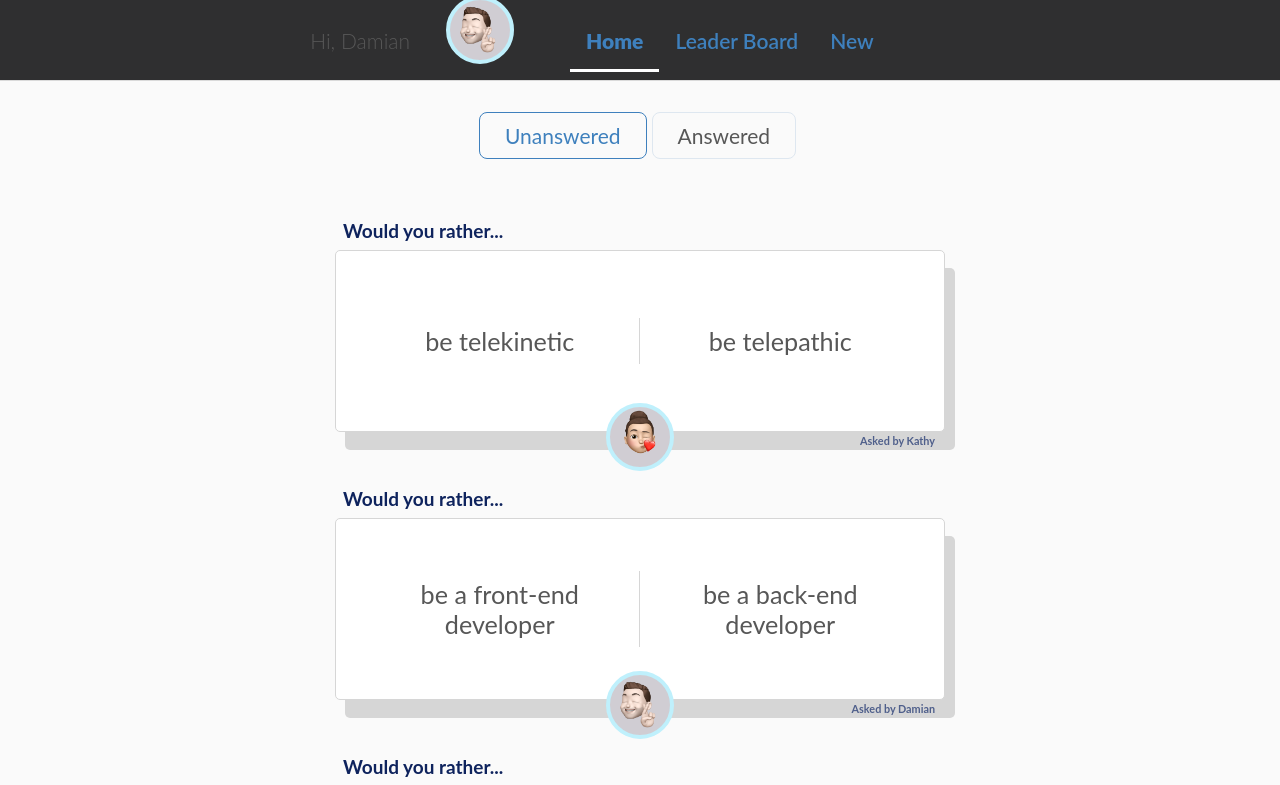
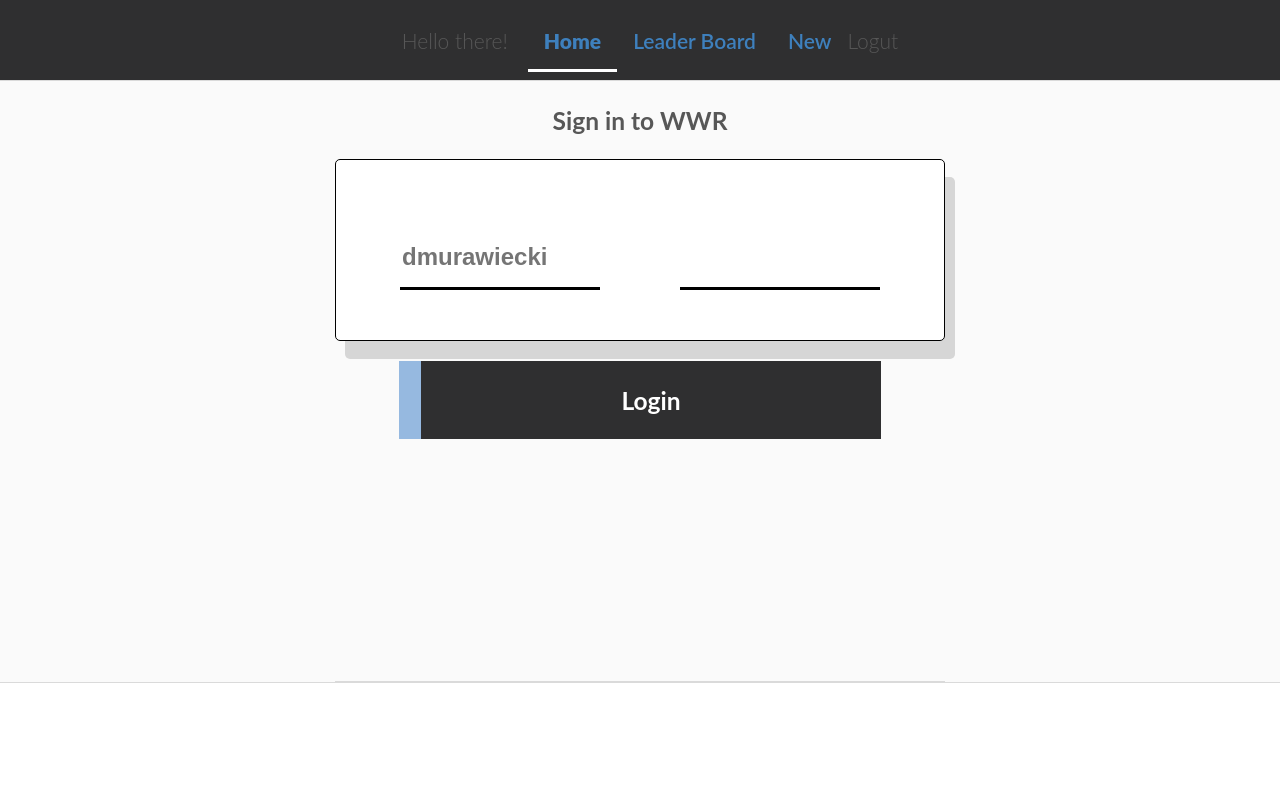
Before and after one commit to sonorone/reactnd-would-you-rather, a React (Create React App) app: page / in a window 1280 px wide. Shown: the top 785 px of the page. Built offline with nearby package versions, Linux system fonts and the light colour scheme.

Commit message:
update to routes and error page

```diff
--- a/src/actions/authedUser.js
+++ b/src/actions/authedUser.js
@@ -1,4 +1,5 @@
 export const SET_AUTHED_USER = 'SET_AUTHED_USER';
+export const REMOVE_AUTHED_USER = 'REMOVE_AUTHED_USER';
 
 export function setAuthedUser(id) {
   return {
@@ -6,3 +7,8 @@ export function setAuthedUser(id) {
     id
   };
 }
+export function removeAuthedUser() {
+  return {
+    type: REMOVE_AUTHED_USER
+  };
+}
--- a/src/actions/shared.js
+++ b/src/actions/shared.js
@@ -1,12 +1,10 @@
 import { getQuestions } from './questions';
 import { receiveUsers } from './users';
-import { setAuthedUser } from './authedUser';
 import { getInitialData } from '../utils/api';
 
 export function getData() {
   return (dispatch) => {
     getInitialData().then(({ users, questions }) => {
-      dispatch(setAuthedUser('dmurawiecki'));
       dispatch(receiveUsers(users));
       dispatch(getQuestions(questions));
     });
--- a/src/components/App.js
+++ b/src/components/App.js
@@ -1,29 +1,49 @@
 import React, { Component } from 'react';
+import { BrowserRouter as Router, Route, Switch } from 'react-router-dom';
+import { connect } from 'react-redux';
 import './App.css';
-import { BrowserRouter as Router, Route } from 'react-router-dom';
 import Nav from './Nav';
 import Home from './Home';
-// import Login from './Login';
+import Login from './Login';
 import NewQuestion from './NewQuestion';
 import Question from './Question';
 import Leaderboard from './Leaderboard';
-import { connect } from 'react-redux';
+import Error404 from './Error404';
 import { getData } from '../actions/shared';
+import { removeAuthedUser } from '../actions/authedUser';
 
 class App extends Component {
-  componentDidMount() {
-    this.props.dispatch(getData());
+  handleLogout = () => {
+    const { dispatch } = this.props;
+
+    dispatch(removeAuthedUser());
+  };
+  authenticate() {
+    const { authedUser, dispatch } = this.props;
+
+    if (authedUser !== null) {
+      dispatch(getData());
+      return true;
+    }
+    return false;
   }
 
   render() {
     return (
       <Router>
         <div className='App App-header'>
-          <Nav />
-          <Route path='/' exact component={Home} />
-          <Route path='/new' component={NewQuestion} />
-          <Route path='/leaderboard' component={Leaderboard} />
-          <Route path='/questions/:id' component={Question} />
+          <Nav handleLogout={this.handleLogout} />
+          {this.authenticate() === true ? (
+            <Switch>
+              <Route path='/' exact component={Home} />
+              <Route path='/new' component={NewQuestion} />
+              <Route path='/leaderboard' component={Leaderboard} />
+              <Route path='/questions/:id' component={Question} />
+              <Route component={Error404} />
+            </Switch>
+          ) : (
+            <Login />
+          )}
         </div>
       </Router>
     );
--- /dev/null
+++ b/src/components/Error404.js
@@ -0,0 +1,7 @@
+import React from 'react';
+
+const Error404 = () => {
+  return <div>404 Error - This resource doesn't exist</div>;
+};
+
+export default Error404;
--- a/src/components/Login.js
+++ b/src/components/Login.js
@@ -12,7 +12,7 @@ class Login extends React.Component {
 
   handleLogin = (e) => {
     e.preventDefault();
-    this.props.dispatch(setAuthedUser('dmurawiecki'));
+    this.props.dispatch(setAuthedUser(this.state.login));
   };
 
   render() {
--- a/src/components/Nav.js
+++ b/src/components/Nav.js
@@ -41,6 +41,9 @@ const Nav = (props) => {
           New
         </NavLink>
       </div>
+      <div className='logout' onClick={props.handleLogout}>
+        Logut
+      </div>
     </nav>
   );
 };
--- a/src/components/Question.js
+++ b/src/components/Question.js
@@ -74,7 +74,7 @@ function mapStateToProps({ authedUser, questions, users }, props) {
   return {
     authedUser,
     question: questions ? question : null,
-    author: users[question.author]
+    author: users[question?.author]
   };
 }
 
--- a/src/reducers/authedUser.js
+++ b/src/reducers/authedUser.js
@@ -1,9 +1,11 @@
-import { SET_AUTHED_USER } from '../actions/authedUser';
+import { SET_AUTHED_USER, REMOVE_AUTHED_USER } from '../actions/authedUser';
 
 export default function authedUser(state = null, action) {
   switch (action.type) {
     case SET_AUTHED_USER:
       return action.id;
+    case REMOVE_AUTHED_USER:
+      return null;
     default:
       return state;
   }
```
